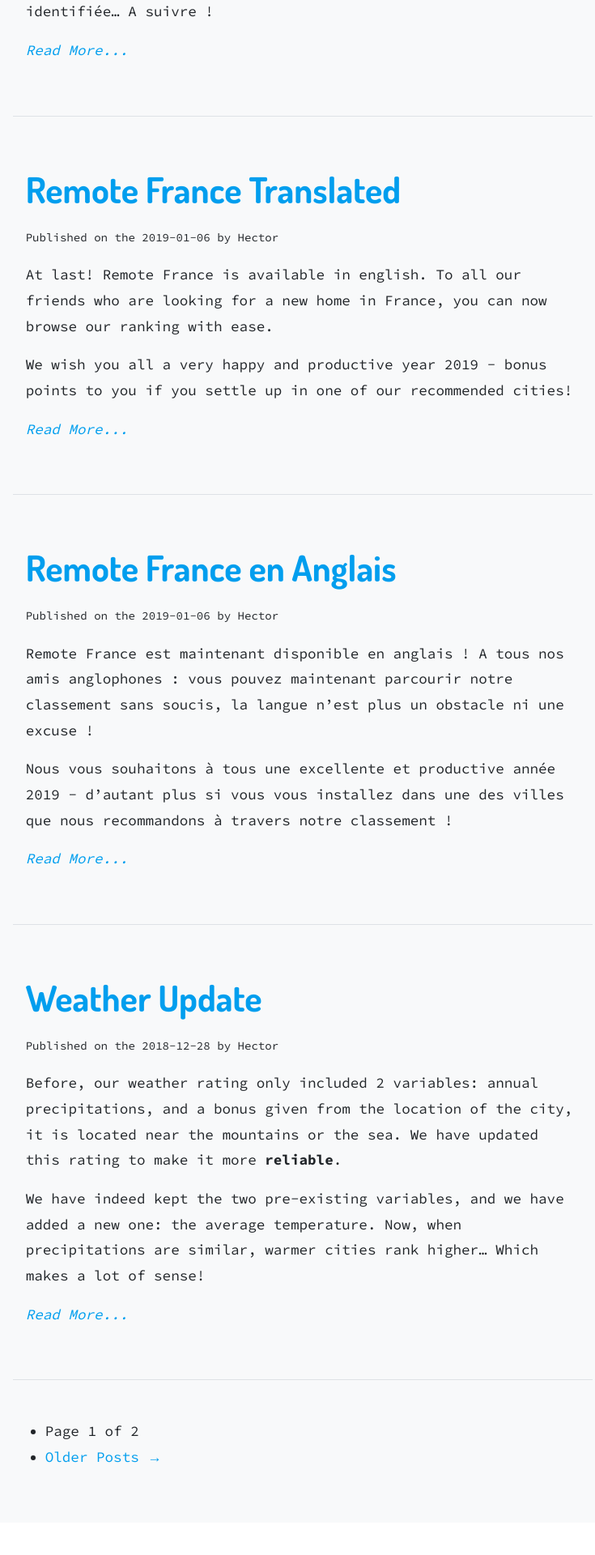
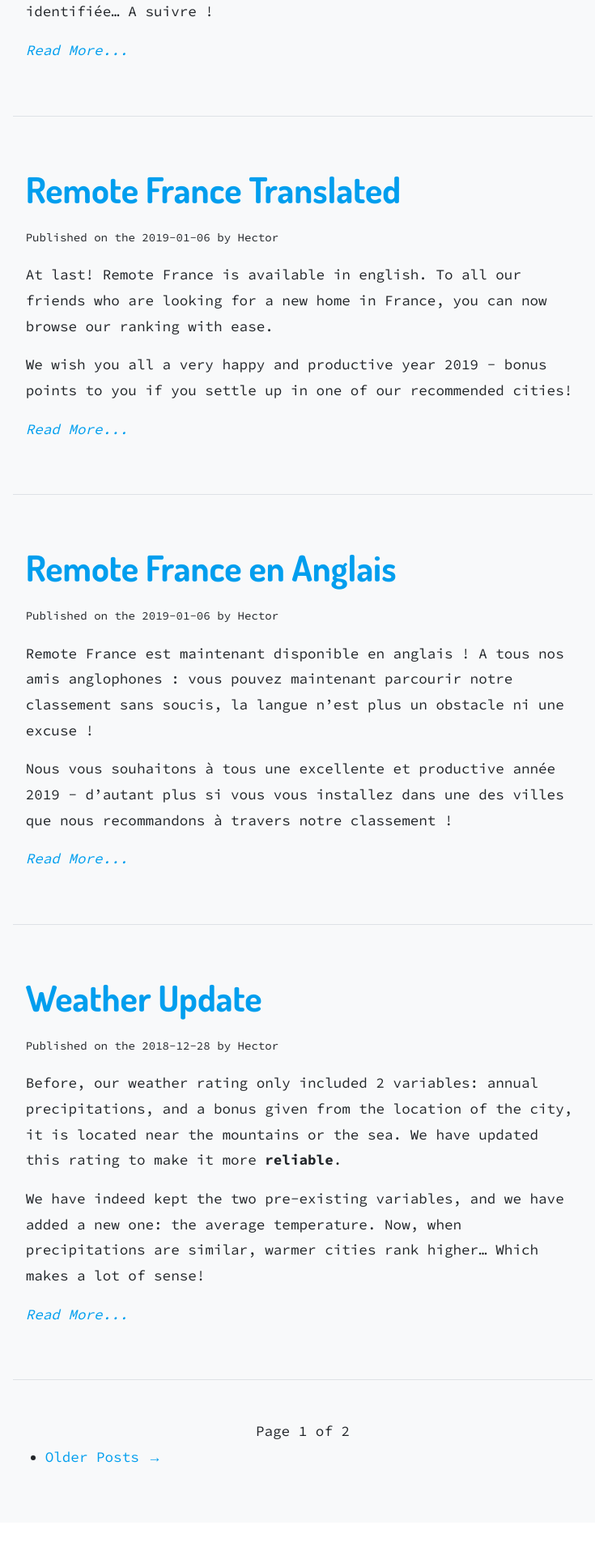
Before and after one commit to DadaIsCrazy/usuba-crypto, a Jekyll site: the page built from blog/index.html, in a window 1280 px wide. Shown: the part 1926-3846 px from the top of the page at 81% size, without its empty margins (266-1001 px from the left). Built offline with Jekyll 4.4.1, drawn with Linux system fonts in a browser that asks for light colours; nearby versions of some CDN libraries; the list of posts is cut into pages by our own code; comment, search, counter and statistics services are not loaded.

Commit message:
nicer pager for pagination

```diff
--- a/blog/index.html
+++ b/blog/index.html
@@ -21,13 +21,15 @@ pagination:
 
 		  <!-- Pagination links -->
 		  {% if paginator.total_pages > 1 %}
+		  <div class="text-center">
+		  	Page {{ paginator.page }} of {{ paginator.total_pages }}
+		  </div>
 		  <ul class="pager">
 		      {% if paginator.previous_page %}
 		      <li class="previous">
 		          <a href="{{ paginator.previous_page_path | prepend: site.baseurl | replace: '//', '/' }}">&larr; Newer Posts</a>
 		      </li>
 		      {% endif %}
-		      <li>Page {{ paginator.page }} of {{ paginator.total_pages }}</li>
 		      {% if paginator.next_page %}
 		      <li class="next">
 		          <a href="{{ paginator.next_page_path | prepend: site.baseurl | replace: '//', '/' }}"> Older Posts &rarr;</a>
```
Also changed, not shown: 3 other files.
